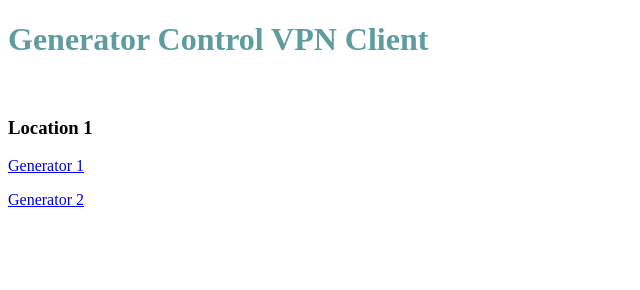
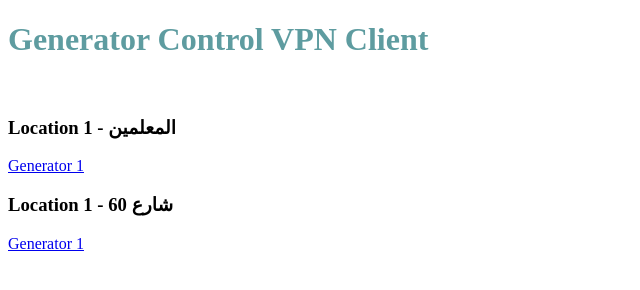
Before and after one commit to HIR666/genvpn, a plain HTML site: page index.html in a window 1280 px wide. Shown: the whole page, without its empty margins (0-640 px from the left). Drawn offline with Linux system fonts and the light colour scheme.

Commit message:
Update index.html

```diff
--- a/index.html
+++ b/index.html
@@ -8,9 +8,10 @@
 <body>
 <h1 style="color: #5e9ca0;">Generator Control VPN Client</h1>
 <p>&nbsp;</p>
-<h3>Location 1&nbsp;</h3>
+<h3>Location 1 -  المعلمين&nbsp;</h3>
 <p><a href="http://34.90.178.199:55023/" target="_blank">Generator 1</a></p>
-<p><a href="http://34.90.178.199:55024/" target="_blank">Generator 2</a></p>
+<h3>Location 1 - شارع 60&nbsp;</h3>
+<p><a href="http://34.90.178.199:55031/" target="_blank">Generator 1</a></p>
 <p>&nbsp;</p>
 </body>
 
```
